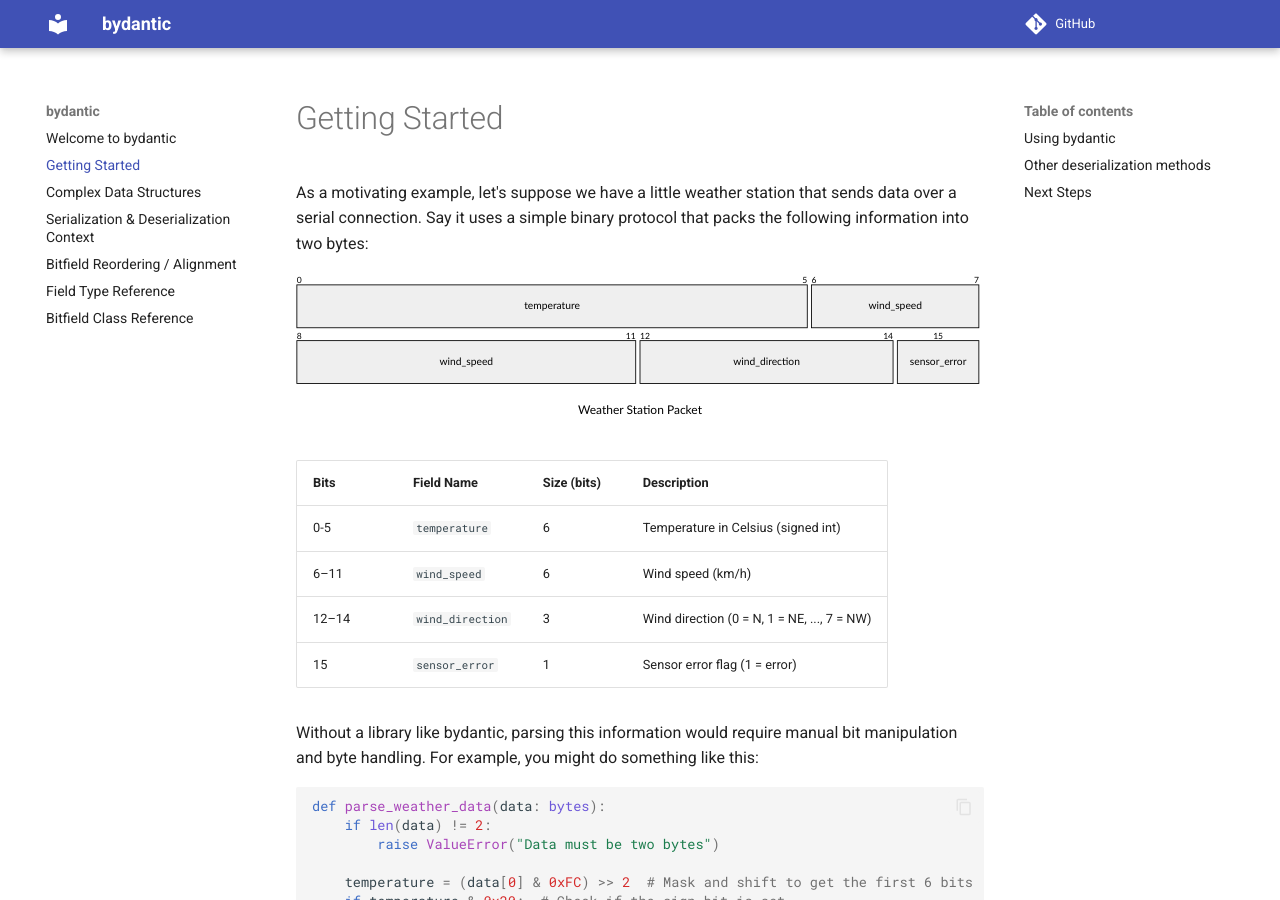
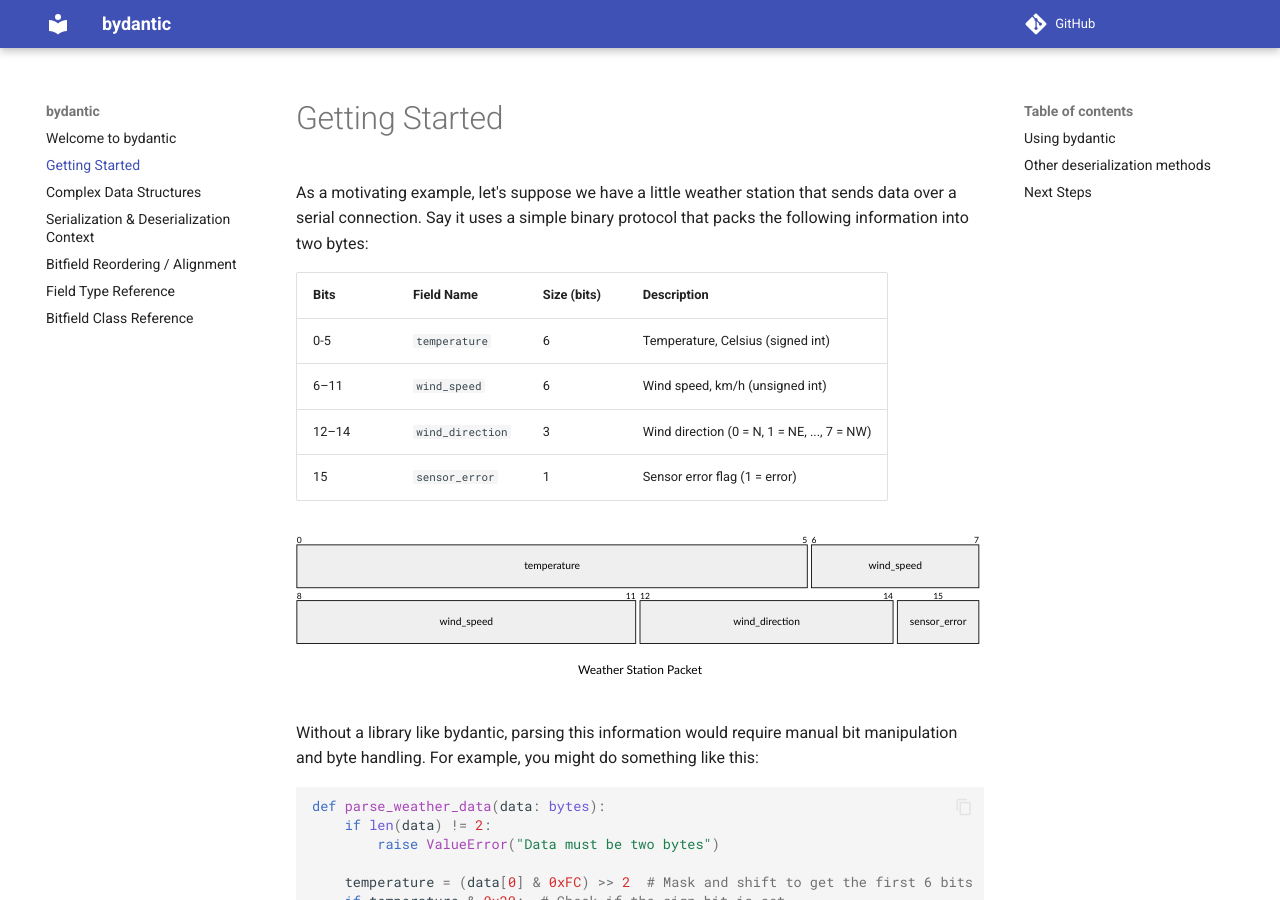
Before and after one commit to khusmann/bydantic, an MkDocs documentation site: the page built from docs/getting-started.md, in a window 1280 px wide and 900 px high. Built offline with MkDocs 1.6.1 and Material for MkDocs 9.7.7, drawn with Linux system fonts in a browser that asks for light colours; comment, search, counter and statistics services are not loaded.

Commit message:
place table above diagram in getting started

````diff
--- a/docs/getting-started.md
+++ b/docs/getting-started.md
@@ -4,24 +4,24 @@ As a motivating example, let's suppose we have a little weather station that
 sends data over a serial connection. Say it uses a simple binary protocol that
 packs the following information into two bytes:
 
+| Bits  | Field Name       | Size (bits) | Description                                 |
+| ----- | ---------------- | ----------- | ------------------------------------------- |
+| 0-5   | `temperature`    | 6           | Temperature, Celsius (signed int)           |
+| 6–11  | `wind_speed`     | 6           | Wind speed, km/h (unsigned int)             |
+| 12–14 | `wind_direction` | 3           | Wind direction (0 = N, 1 = NE, ..., 7 = NW) |
+| 15    | `sensor_error`   | 1           | Sensor error flag (1 = error)               |
+
 ```mermaid
 ---
 title: "Weather Station Packet"
 ---
-%%{init: {'theme': 'base', 'packet': { 'rowHeight': 50, 'bitWidth': 100, 'bitsPerRow': 8 }}}%%
+%%{init: {'theme': 'default', 'packet': { 'rowHeight': 50, 'bitWidth': 100, 'bitsPerRow': 8 }}}%%
 packet-beta
 0-5: "temperature"
 6-11: "wind_speed"
 12-14: "wind_direction"
 15: "sensor_error"
 ```
-
-| Bits  | Field Name       | Size (bits) | Description                                 |
-| ----- | ---------------- | ----------- | ------------------------------------------- |
-| 0-5   | `temperature`    | 6           | Temperature in Celsius (signed int)         |
-| 6–11  | `wind_speed`     | 6           | Wind speed (km/h)                           |
-| 12–14 | `wind_direction` | 3           | Wind direction (0 = N, 1 = NE, ..., 7 = NW) |
-| 15    | `sensor_error`   | 1           | Sensor error flag (1 = error)               |
 
 Without a library like bydantic, parsing this information would require manual
 bit manipulation and byte handling. For example, you might do something like
````
